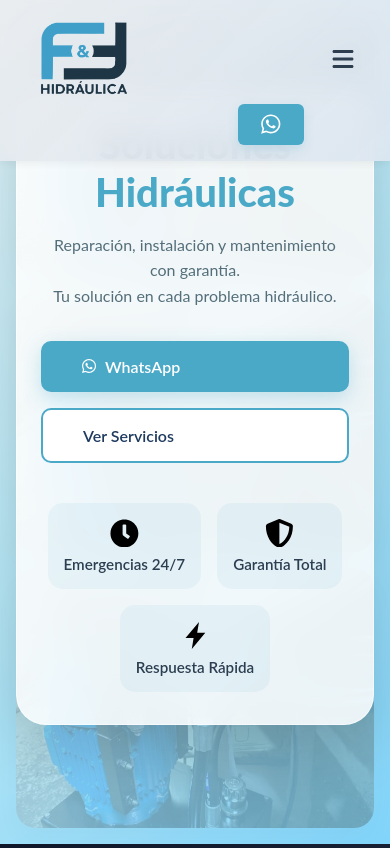
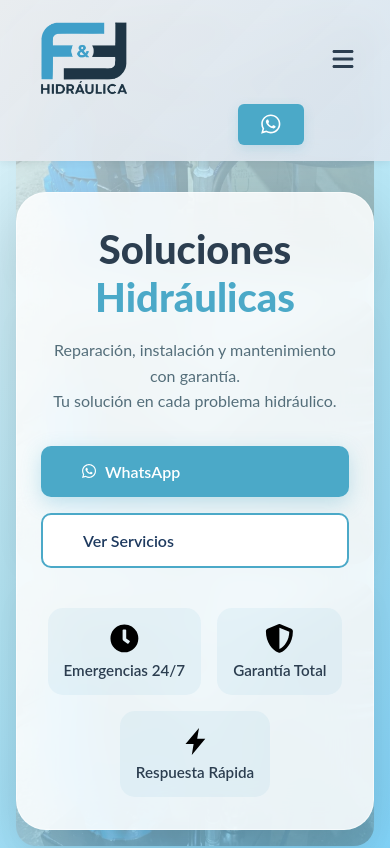
Before and after one commit to PMoyanoAiraldi/LandingPageF-F, a React (Vite) app in the folder landing-page/: page / in a window 390 px wide. Shown: the top 848 px of the page. Built offline with nearby package versions, Linux system fonts and the light colour scheme.

Commit message:
Mejorando estilos de Hero y responsive

```diff
--- a/landing-page/src/components/Hero/Hero.module.css
+++ b/landing-page/src/components/Hero/Hero.module.css
@@ -3,12 +3,10 @@
     min-height: 100vh;
     display: flex;
     flex-direction: column;
-    justify-content: flex-start;
+    justify-content: center;
     align-items: center;
     overflow: hidden;
-    padding: 0 2rem;
-    padding-top: 120px;
-    padding-bottom: 3rem;
+    padding: 100px 2rem 3rem;
     box-sizing: border-box; /* Incluye padding y border en el cálculo del ancho total */
 }
 
@@ -60,6 +58,8 @@
     z-index: 10;
     max-width: 900px;
     width: 100%;
+    margin-top: 140px;
+
 }
 
 /* Card glassmorphism */
@@ -180,10 +180,10 @@
     .hero {
         min-height: 100vh;
         padding: 80px 1rem 2rem;
-        justify-content: center;
+        justify-content: flex-start;
     }
     .content {
-        margin-top: 0;
+        margin-top: 12rem;
     }
 
     .imageGrid {
```
